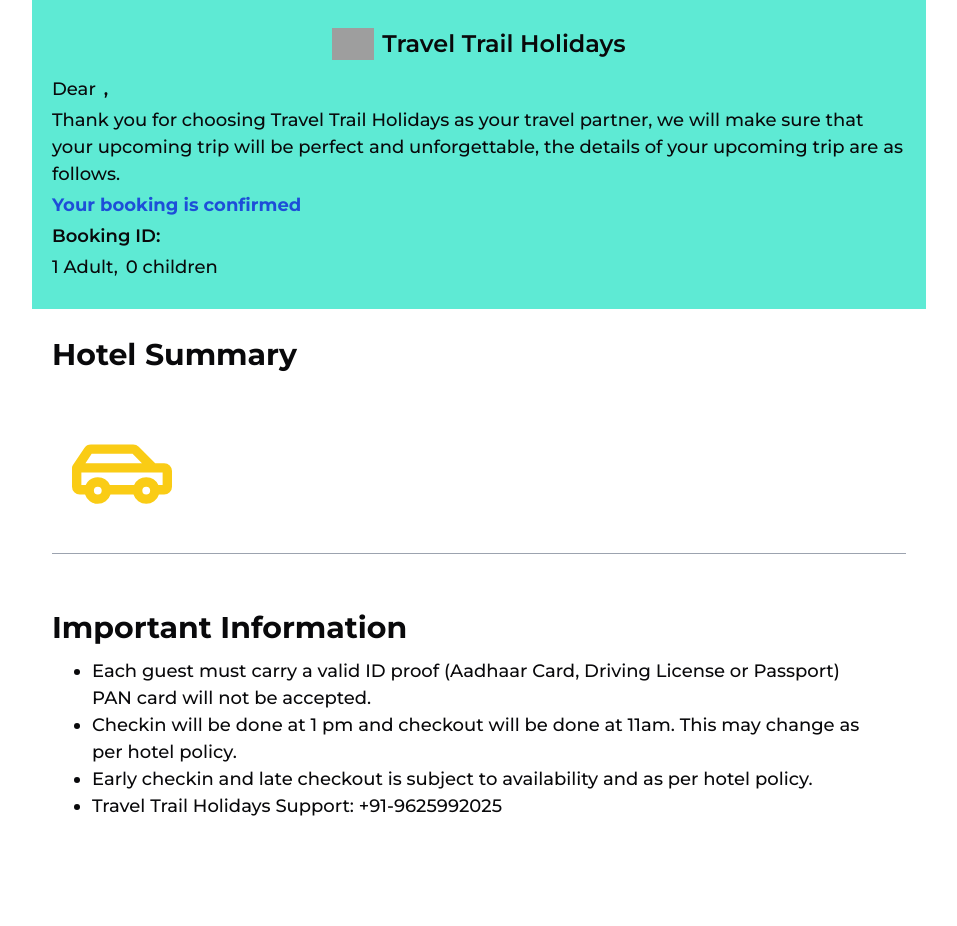
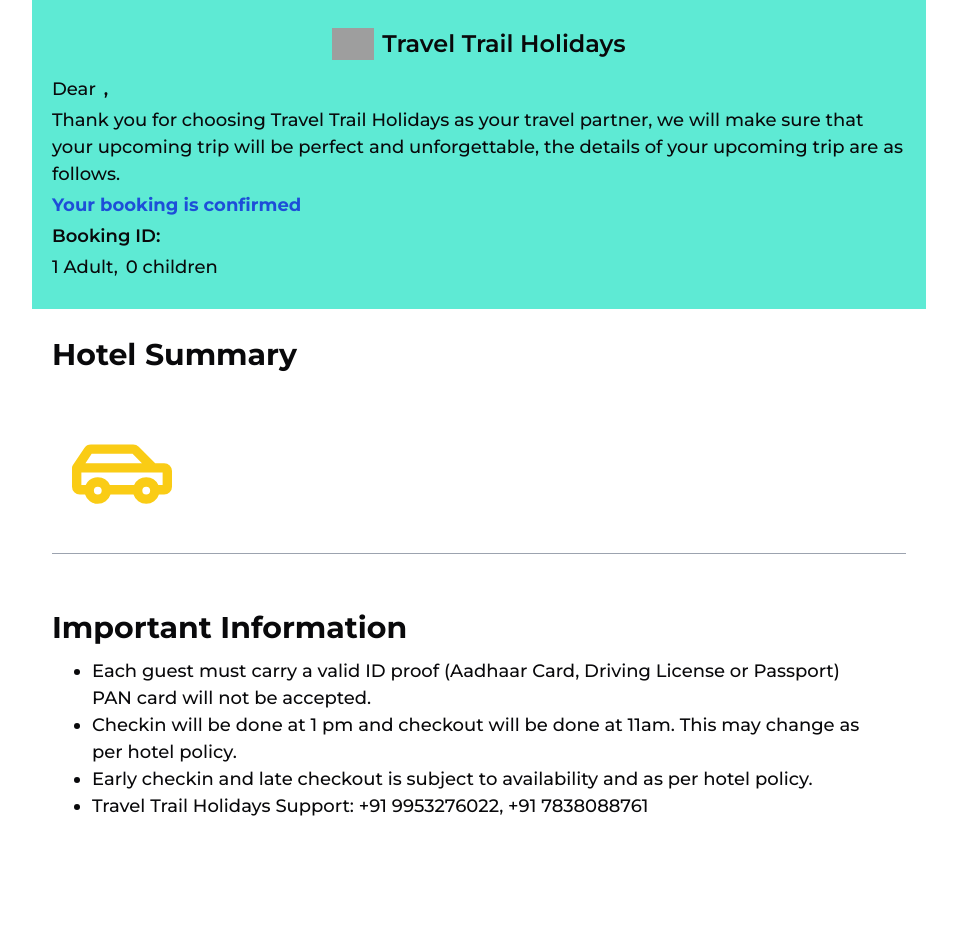
Before and after one commit to traveltrailholidays/tth-final, a Next.js app: page /voucher/view-voucher in a window 1280 px wide. Shown: the top 926 px of the page, without its empty margins (161-1118 px from the left). Built offline with nearby package versions, Linux system fonts and the light colour scheme; grey boxes are pictures that could not be loaded.

Commit message:
add contact info to voucher

```diff
--- a/components/voucher/view-voucher/index.tsx
+++ b/components/voucher/view-voucher/index.tsx
@@ -113,7 +113,7 @@
               Early checkin and late checkout is subject to availability and as
               per hotel policy.
             </li>
-            <li>Travel Trail Holidays Support: +91-9625992025</li>
+            <li>Travel Trail Holidays Support: +91 9953276022, +91 7838088761</li>
           </ul>
         </div>
         {showPrintButton && (
```
